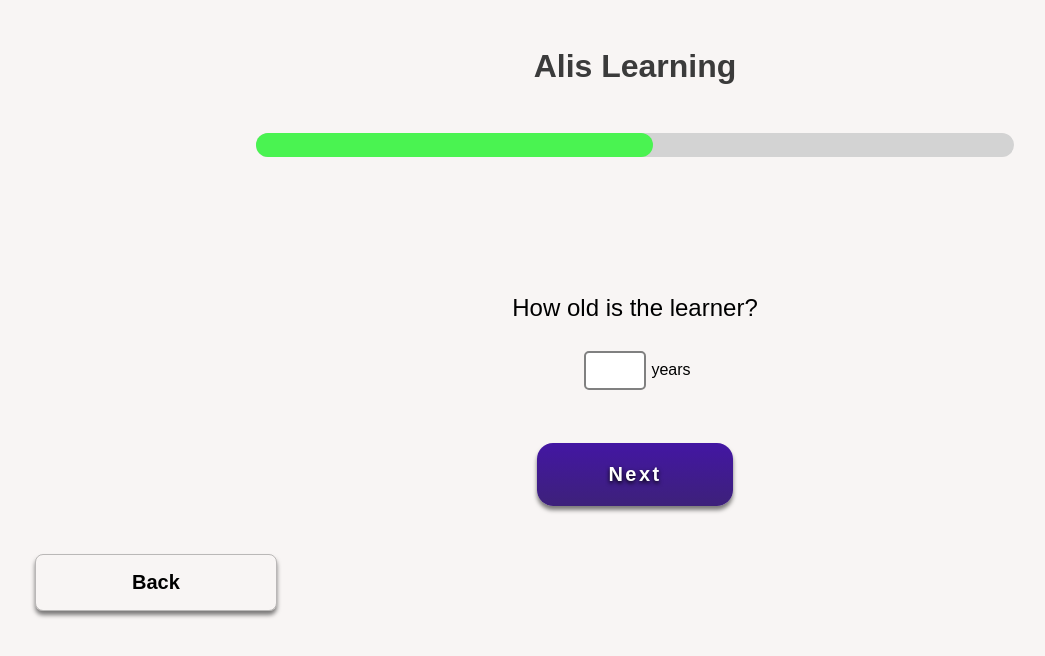
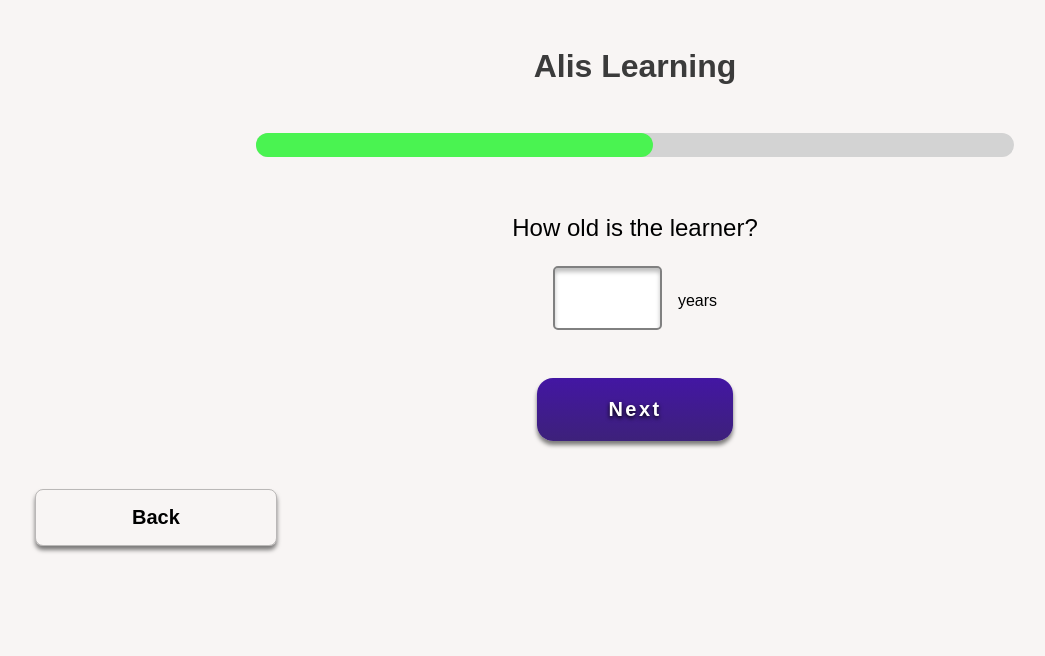
Before and after one commit to fac24/alis-learning, a Next.js app: page /adult-onboarding3 in a window 1280 px wide. Shown: the top 656 px of the page, without its empty margins (5-1050 px from the left). Built offline with nearby package versions, Linux system fonts and the light colour scheme.

Commit message:
More adult onboarding progress

```diff
--- a/components/LearnerOnboardingLayout.js
+++ b/components/LearnerOnboardingLayout.js
@@ -30,7 +30,7 @@ export default function LearnerOnboardingLayout({
         passHref
       >
         {completed ? (
-          <LearnerBigCTAButton>Let's play a game</LearnerBigCTAButton>
+          <LearnerBigCTAButton>Let&apos;s play a game</LearnerBigCTAButton>
         ) : (
           <LearnerNextButton>Next</LearnerNextButton>
         )}
--- a/components/Styled-Components/Title.js
+++ b/components/Styled-Components/Title.js
@@ -3,8 +3,9 @@ import styled from "styled-components";
 const Title = styled.h2`
   text-align: center;
   font-size: 2rem;
-  height: 1em;
-  margin: 4rem auto;
+  // height: 1em;
+  margin-left: auto;
+  margin-right: auto;
 `;
 
 export default Title;
--- a/pages/adult-onboarding3.js
+++ b/pages/adult-onboarding3.js
@@ -17,9 +17,7 @@ export default function Adult({ setLearnerAge }) {
     <>
       <AdultLayout>
         <AdultProgress completed={55} />
-        <AdultText style={{ paddingTop: 80 }}>
-          How old is the learner?
-        </AdultText>
+        <AdultText>How old is the learner?</AdultText>
         <StyledForm onSubmit={getAge}>
           <label>
             <StyledInput
@@ -39,8 +37,10 @@ export default function Adult({ setLearnerAge }) {
 }
 
 const StyledInput = styled.input`
-  padding: 10px 5px;
-  margin: 5px;
+  box-shadow: inset 0 0.25rem 0.25rem rgba(0, 0, 0, 0.25);
+  font-size: 1.5rem;
+  padding: 1rem;
+  margin-right: 1rem;
   border: 2px solid grey;
   border-radius: 5px;
   text-align: center;
```
Also changed, not shown: pages/learner-onboarding/onboarding-done.js (line endings or trailing spaces).
